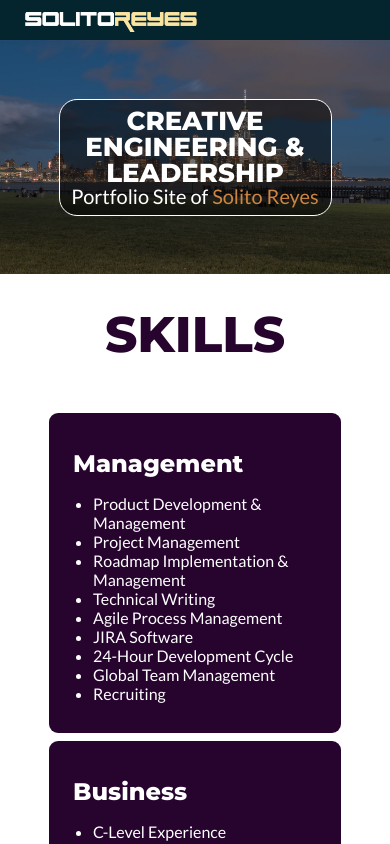
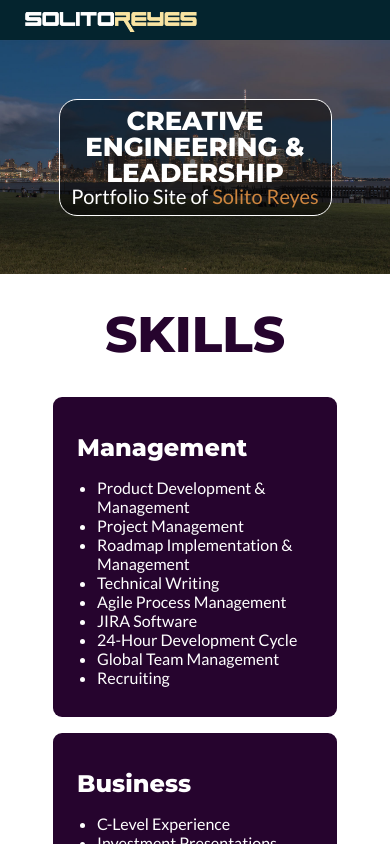
Before and after one commit to solitonyc/solito-portfolio, a React (Create React App) app: page / in a window 390 px wide. Shown: the top 844 px of the page. Built offline with nearby package versions, Linux system fonts and the light colour scheme; a web font is replaced by a local one.

Commit message:
refine skills media query paddings and spacing for smooth responsiveness to mobile

```diff
--- a/src/components/skills.css
+++ b/src/components/skills.css
@@ -80,9 +80,16 @@
         font-family: 'Montserrat', sans-serif;
         color: rgb(38, 4, 46);
         font-size: 50px;
+        padding-bottom: 0px;
     }
 
     .skills_columns_container {
         max-width: 300px;
     }
+
+    .skills_column_box {
+        background-color: rgb(38, 4, 46);
+        border-radius: 9px;
+        margin: 8px;
+    }
 }
```
